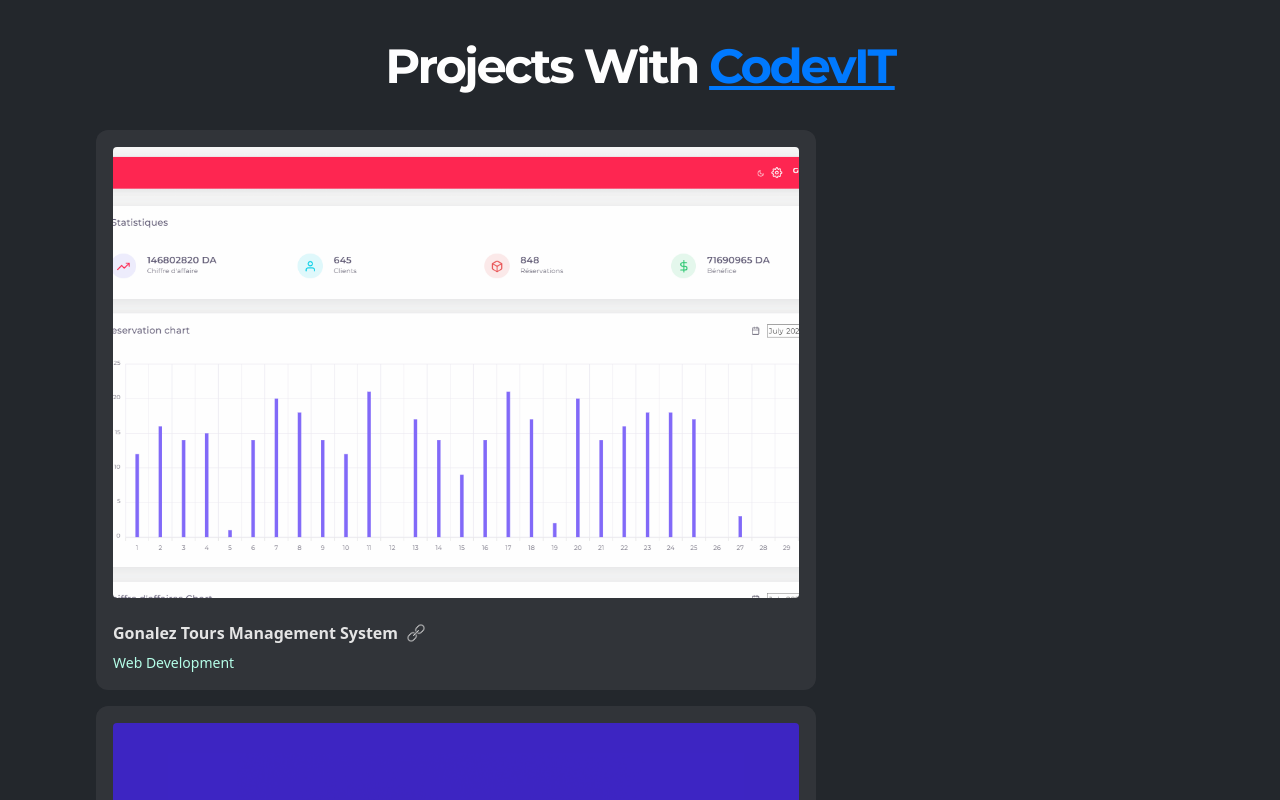
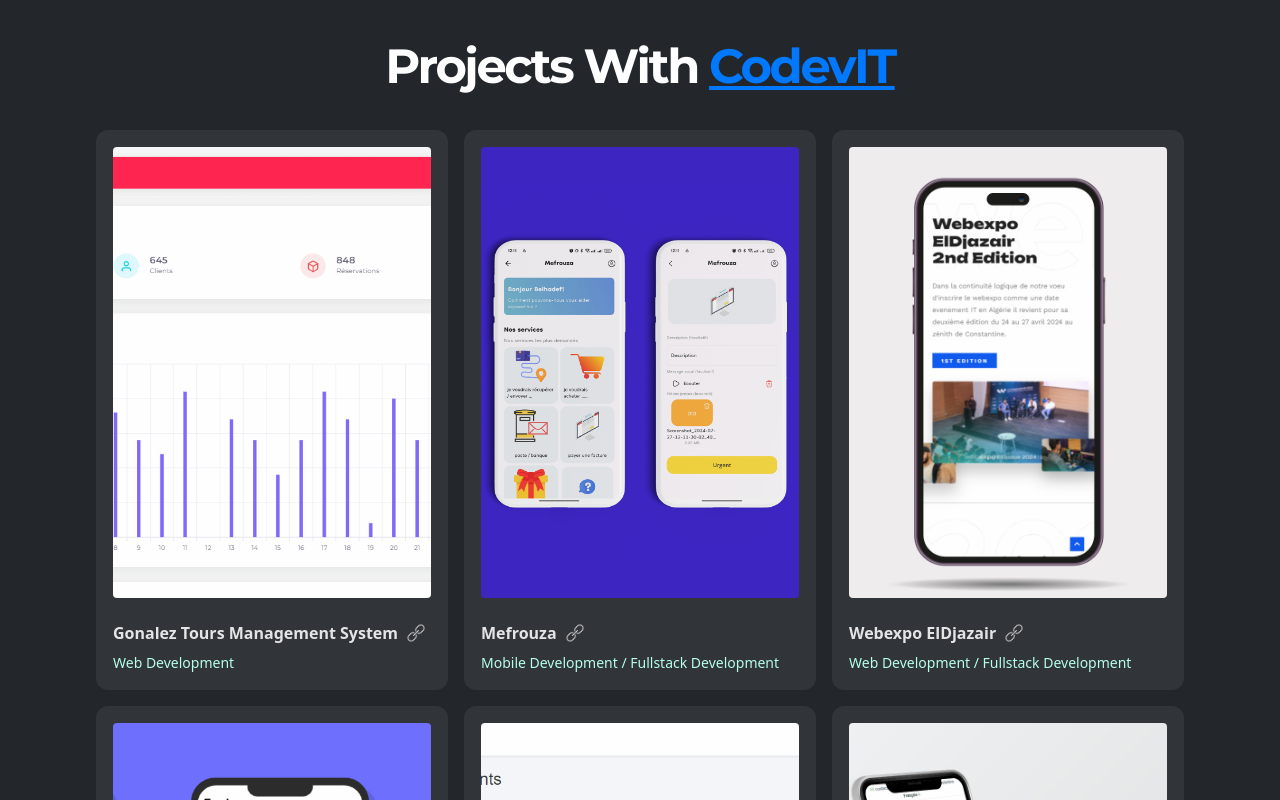
Before and after one commit to raouf-allala/portfolio, a React (Create React App) app: page / in a window 1280 px wide. Shown: the part 1700-2500 px from the top of the page. Built offline with nearby package versions, Linux system fonts and the light colour scheme; the HTML template or start-up script is replaced by a standard one; a web font is replaced by a local one.

Commit message:
test final ?

```diff
--- a/src/pages/Home.js
+++ b/src/pages/Home.js
@@ -443,7 +443,7 @@
               header={project.img}
               description={project.category}
               link={project.link}
-              className={cn('[&>p:text-lg]', 'md:col-span-2')}
+              className={cn('[&>p:text-lg]', project.style)}
               // icon={item.icon}
             />
           ))}
```
